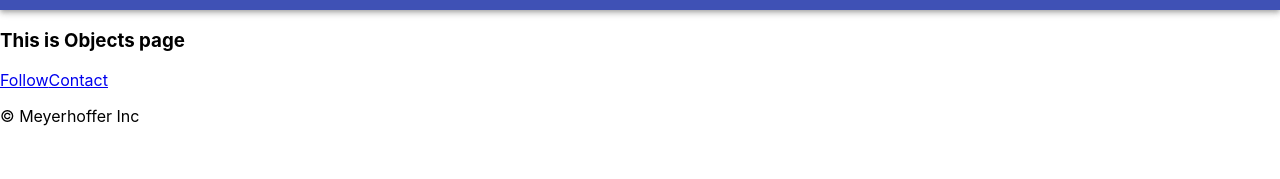
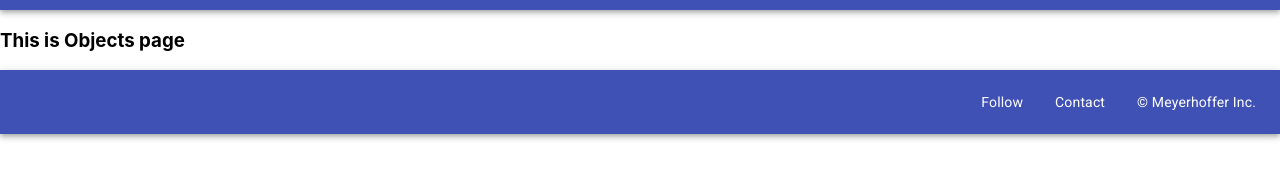
Before and after one commit to Tibebu-ES/react-meyerhoffer, a React (Create React App) app: page /archive in a window 1280 px wide. Shown: the part 263-442 px from the top of the page. Built offline with nearby package versions, Linux system fonts and the light colour scheme.

Commit message:
Footer component is build

```diff
--- a/src/components/Footer.jsx
+++ b/src/components/Footer.jsx
@@ -1,16 +1,62 @@
 import React from "react";
+import {
+  AppBar,
+  Typography,
+  Toolbar,
+  Link,
+  makeStyles,
+} from "@material-ui/core";
+
+const useStyles = makeStyles((theme) => ({
+  alignItemsAndJustifyContent: {
+    justifyContent: "flex-end",
+  },
+  toolbarItem: {
+    marginRight: "1rem",
+    "&:hover": {
+      textDecoration: "underline",
+      cursor: "pointer",
+    },
+  },
+}));
 
 const Footer = () => {
+  const classes = useStyles();
   return (
-    <div>
-      <a href="http://instagram.com/meyerhoffer/" target="blank">
-        Follow
-      </a>
-      <a href="/mailto:info@meyerhoffer.com" target="blank">
-        Contact
-      </a>
-      <p>© Meyerhoffer Inc</p>
-    </div>
+    <AppBar position="static" color="primary">
+      <Toolbar className={classes.alignItemsAndJustifyContent}>
+        <Typography
+          className={classes.toolbarItem}
+          variant="body2"
+          color="inherit"
+        >
+          <Link
+            className={classes.toolbarItem}
+            href="http://instagram.com/meyerhoffer"
+            target="_blank"
+            color="inherit"
+          >
+            Follow
+          </Link>
+        </Typography>
+        <Typography
+          className={classes.toolbarItem}
+          variant="body2"
+          color="inherit"
+        >
+          <Link
+            className={classes.toolbarItem}
+            href="mailto:info@meyerhoffer.com"
+            color="inherit"
+          >
+            Contact
+          </Link>
+        </Typography>
+        <Typography variant="body2" color="inherit">
+          © Meyerhoffer Inc.
+        </Typography>
+      </Toolbar>
+    </AppBar>
   );
 };
 
```
